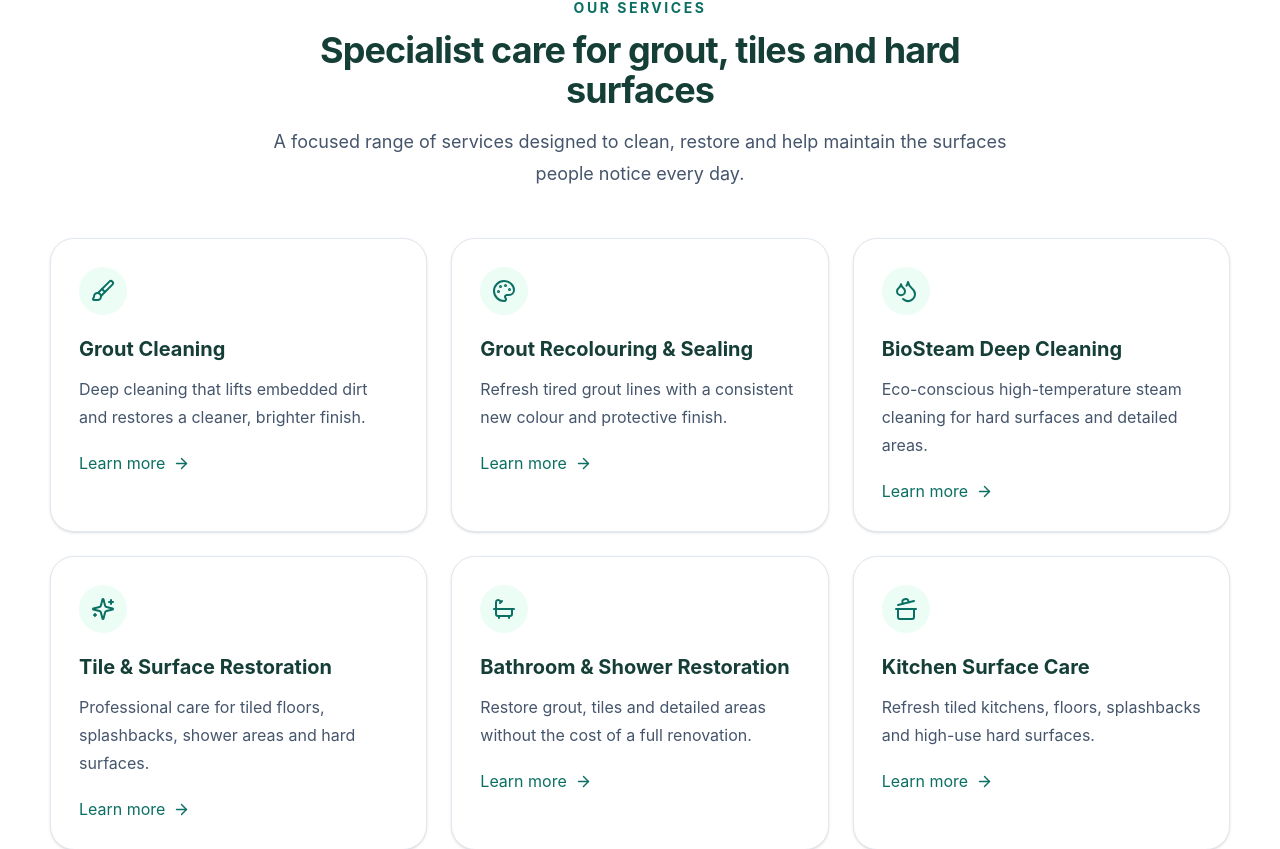
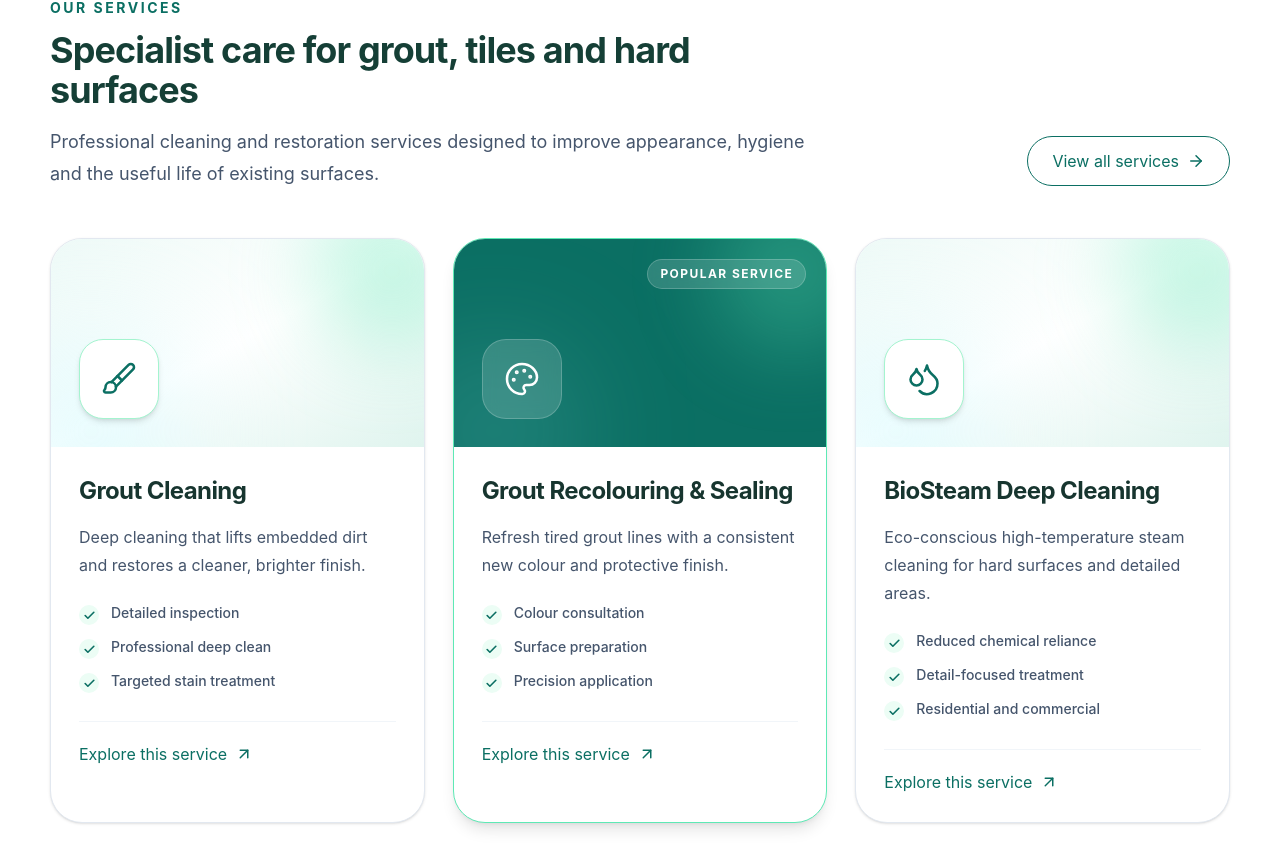
Before and after one commit to yomahh/ecosurfacecare, a React (Vite) app: page / in a window 1280 px wide. Shown: the part 1033-1882 px from the top of the page. Built offline with nearby package versions, Linux system fonts and the light colour scheme.

Commit message:
Build premium home service preview

```diff
--- /dev/null
+++ b/src/components/sections/ServicesPreview.jsx
@@ -0,0 +1,47 @@
+import { ArrowRight } from "lucide-react";
+import { services } from "../../data/services";
+import Button from "../ui/Button";
+import ServiceCard from "../ui/ServiceCard";
+import SectionHeading from "../ui/SectionHeading";
+
+export default function ServicesPreview() {
+  const featuredServices = services.slice(0, 6);
+
+  return (
+    <section className="section-space bg-white">
+      <div className="container-site">
+        <div className="flex flex-col gap-8 lg:flex-row lg:items-end lg:justify-between">
+          <SectionHeading
+            align="left"
+            eyebrow="Our services"
+            title="Specialist care for grout, tiles and hard surfaces"
+            text="Professional cleaning and restoration services designed to improve appearance, hygiene and the useful life of existing surfaces."
+          />
+
+          <Button
+            to="/services"
+            variant="secondary"
+            icon={<ArrowRight size={18} />}
+            className="self-start lg:mb-1 lg:self-auto"
+          >
+            View all services
+          </Button>
+        </div>
+
+        <div className="mt-12 grid gap-7 md:grid-cols-2 xl:grid-cols-3">
+          {featuredServices.map((service, index) => (
+            <ServiceCard
+              key={service.slug}
+              slug={service.slug}
+              title={service.title}
+              description={service.short}
+              features={service.features}
+              icon={service.icon}
+              featured={index === 1}
+            />
+          ))}
+        </div>
+      </div>
+    </section>
+  );
+}
--- /dev/null
+++ b/src/components/ui/ServiceCard.jsx
@@ -0,0 +1,106 @@
+import { ArrowUpRight, Check } from "lucide-react";
+import { Link } from "react-router-dom";
+
+export default function ServiceCard({
+  slug,
+  title,
+  description,
+  features = [],
+  icon: Icon,
+  featured = false,
+}) {
+  return (
+    <article
+      className={[
+        "group flex h-full flex-col overflow-hidden rounded-[2rem] border bg-white",
+        "transition duration-300 hover:-translate-y-1 hover:shadow-xl",
+        featured
+          ? "border-emerald-300 shadow-lg"
+          : "border-slate-200 shadow-sm",
+      ].join(" ")}
+    >
+      <div
+        className={[
+          "relative flex min-h-52 items-end overflow-hidden p-7",
+          featured
+            ? "bg-[#0b6f63]"
+            : "bg-gradient-to-br from-[#eefaf7] via-white to-[#dff4ee]",
+        ].join(" ")}
+      >
+        <div
+          aria-hidden="true"
+          className={[
+            "absolute -right-12 -top-12 h-40 w-40 rounded-full blur-2xl",
+            featured ? "bg-emerald-300/30" : "bg-emerald-300/35",
+          ].join(" ")}
+        />
+
+        <div
+          aria-hidden="true"
+          className={[
+            "absolute -bottom-16 -left-10 h-40 w-40 rounded-full blur-3xl",
+            featured ? "bg-cyan-200/20" : "bg-cyan-100/70",
+          ].join(" ")}
+        />
+
+        <div
+          className={[
+            "relative grid h-20 w-20 place-items-center rounded-[1.5rem] border",
+            "transition duration-300 group-hover:scale-105 group-hover:-rotate-2",
+            featured
+              ? "border-white/20 bg-white/15 text-white backdrop-blur"
+              : "border-emerald-200 bg-white text-[#0b6f63] shadow-md",
+          ].join(" ")}
+        >
+          {Icon && <Icon size={36} strokeWidth={1.7} />}
+        </div>
+
+        {featured && (
+          <span className="absolute right-5 top-5 rounded-full border border-white/20 bg-white/15 px-3 py-1.5 text-xs font-bold uppercase tracking-[0.12em] text-white backdrop-blur">
+            Popular service
+          </span>
+        )}
+      </div>
+
+      <div className="flex flex-1 flex-col p-7">
+        <h3 className="text-2xl font-bold tracking-tight text-[#17352f]">
+          {title}
+        </h3>
+
+        <p className="mt-4 leading-7 text-slate-600">{description}</p>
+
+        {features.length > 0 && (
+          <ul className="mt-6 space-y-3">
+            {features.slice(0, 3).map((feature) => (
+              <li
+                key={feature}
+                className="flex items-start gap-3 text-sm font-medium text-slate-600"
+              >
+                <span className="mt-0.5 grid h-5 w-5 shrink-0 place-items-center rounded-full bg-emerald-50 text-[#0b6f63]">
+                  <Check size={13} strokeWidth={3} />
+                </span>
+
+                <span>{feature}</span>
+              </li>
+            ))}
+          </ul>
+        )}
+
+        <Link
+          to={`/services/${slug}`}
+          className={[
+            "mt-7 inline-flex items-center gap-2 border-t border-slate-100 pt-5",
+            "font-bold text-[#0b6f63] transition-colors hover:text-[#08584e]",
+          ].join(" ")}
+        >
+          Explore this service
+
+          <ArrowUpRight
+            size={18}
+            className="transition-transform duration-200 group-hover:translate-x-1 group-hover:-translate-y-1"
+          />
+        </Link>
+      </div>
+    </article>
+  );
+}
--- a/src/pages/Home.jsx
+++ b/src/pages/Home.jsx
@@ -1,7 +1,7 @@
 import { Link } from "react-router-dom";
 import { ArrowRight, Leaf, ShieldCheck, Sparkles } from "lucide-react";
 import HomeHero from "../components/sections/HomeHero";
-import ServicesGrid from "../components/sections/ServicesGrid";
+import ServicesPreview from "../components/sections/ServicesPreview";
 import SectionHeading from "../components/ui/SectionHeading";
 import { galleryItems } from "../data/gallery";
 import { reviews } from "../data/reviews";
@@ -12,14 +12,7 @@ export default function Home() {
     <>
       <HomeHero />
       <TrustBar />
-
-      <section className="section-space">
-        <div className="container-site">
-          <SectionHeading eyebrow="Our services" title="Specialist care for grout, tiles and hard surfaces" text="A focused range of services designed to clean, restore and help maintain the surfaces people notice every day." />
-          <div className="mt-12"><ServicesGrid limit={6} /></div>
-          <div className="mt-10 text-center"><Link to="/services" className="font-bold text-[#0b6f63]">View all services →</Link></div>
-        </div>
-      </section>
+      <ServicesPreview />
 
       <section className="section-space bg-[#f5faf7]">
         <div className="container-site grid gap-10 lg:grid-cols-2">
```
